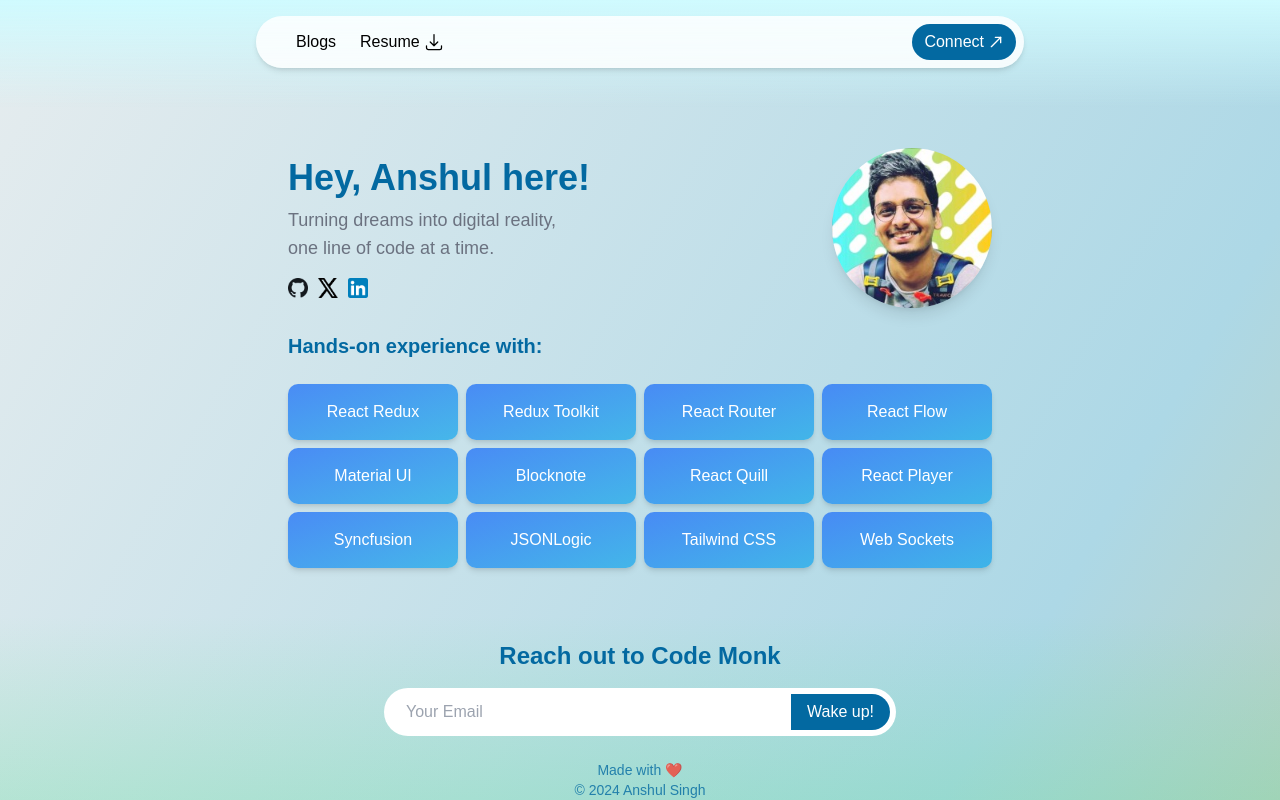
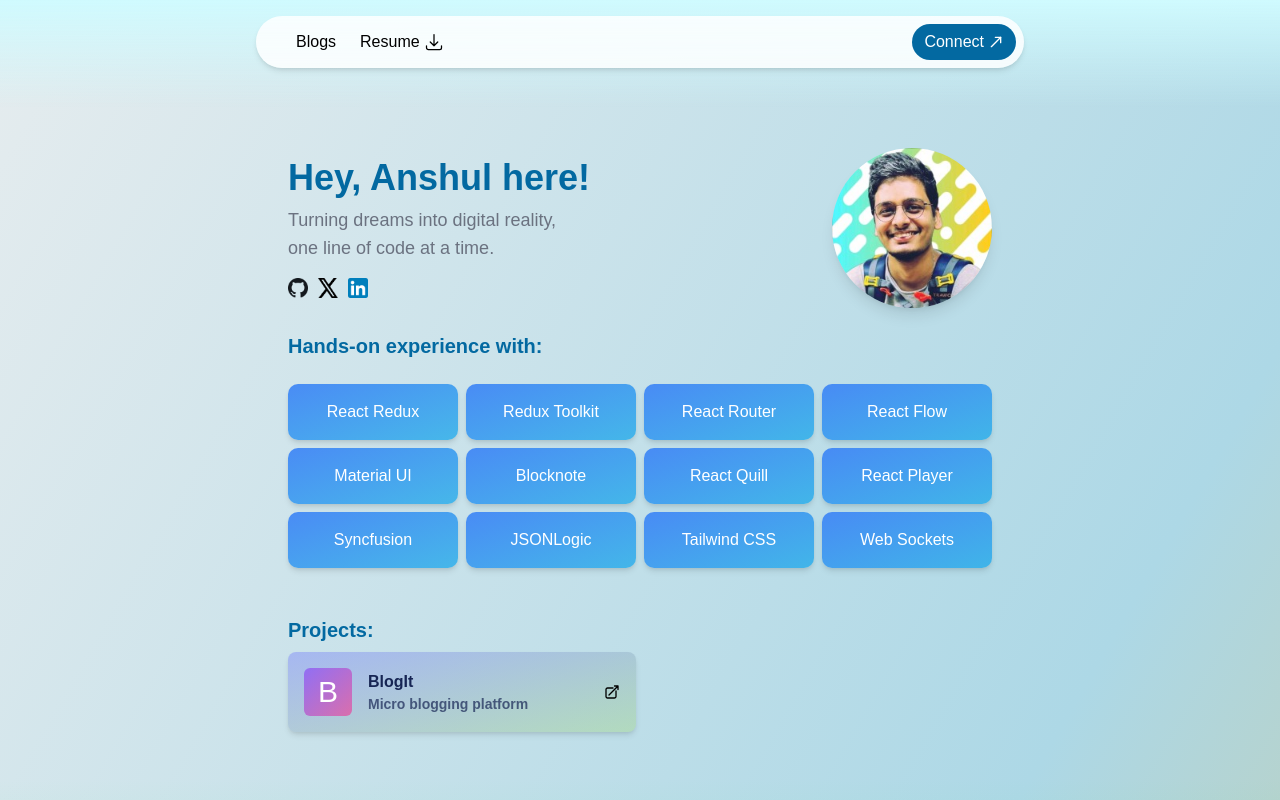
Before and after one commit to nshulsingh3/my-portfolio, a React (Vite) app: page / in a window 1280 px wide. Shown: the top 800 px of the page. Built offline with nearby package versions, Linux system fonts and the light colour scheme.

Commit message:
added projects section

```diff
--- a/src/App.jsx
+++ b/src/App.jsx
@@ -4,6 +4,7 @@ import WhatIDoSection from "./WhatIDoSection";
 import Rocket from "./assets/rocket.svg";
 import Download from "./assets/download.svg";
 import pdf from "./assets/AnshulSinghResume_3YearsExp.pdf";
+import Projects from "./Projects";
 
 function App() {
   const handleDownload = () => {
@@ -65,6 +66,7 @@ function App() {
       <div className="mt-2 md:mt-6">
         <MainContent />
         <WhatIDoSection />
+        <Projects />
         <Footer />
       </div>
     </div>
--- /dev/null
+++ b/src/Projects.jsx
@@ -0,0 +1,57 @@
+import Link from "./assets/url.svg";
+
+function Projects() {
+  const projects = [
+    {
+      title: "BlogIt",
+      description: "Micro blogging platform",
+      link: "https://blogitbyanshul.netlify.app/",
+    },
+  ];
+  return (
+    <div className="mt-6 w-[90vw] md:w-[75vw] lg:w-[55vw] flex-col m-auto pb-6">
+      <h2 className="text-xl font-bold text-sky-700 text-center md:text-left mb-2">
+        {"Projects:"}
+      </h2>
+      <div className="grid grid-cols-1 md:grid-cols-2 gap-2 ">
+        {projects.map((proj, index) => (
+          <div
+            key={index}
+            className="bg-gradient-to-br from-indigo-400/[0.5] to-lime-500/[0.2] flex rounded-lg p-4 shadow-md gap-4 items-center"
+          >
+            <div>
+              <div
+                className="h-12 w-12 bg-gradient-to-br from-violet-500/[0.8] to-pink-500/[0.7]  rounded-md flex items-center justify-center cursor-pointer"
+                onClick={() => window.open(proj.link, "_blank")}
+              >
+                <div className="text-3xl text-bold text-white cursor-pointer">
+                  {proj.title.substring(0, 1)}
+                </div>
+              </div>
+            </div>
+            <div className="flex-col gap-2 flex-1">
+              <div
+                className="text-blue-950 font-bold text-md cursor-pointer"
+                onClick={() => window.open(proj.link, "_blank")}
+              >
+                {proj.title}
+              </div>
+              <div className="text-blue-950/[0.7] font-bold text-sm cursor-default">
+                {proj.description}
+              </div>
+            </div>
+            <div>
+              <img
+                src={Link}
+                className="w-4 stroke-current cursor-pointer"
+                onClick={() => window.open(proj.link, "_blank")}
+              />
+            </div>
+          </div>
+        ))}
+      </div>
+    </div>
+  );
+}
+
+export default Projects;
```
